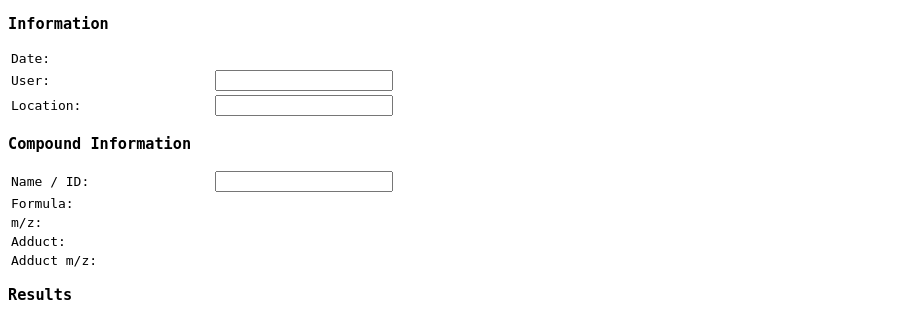
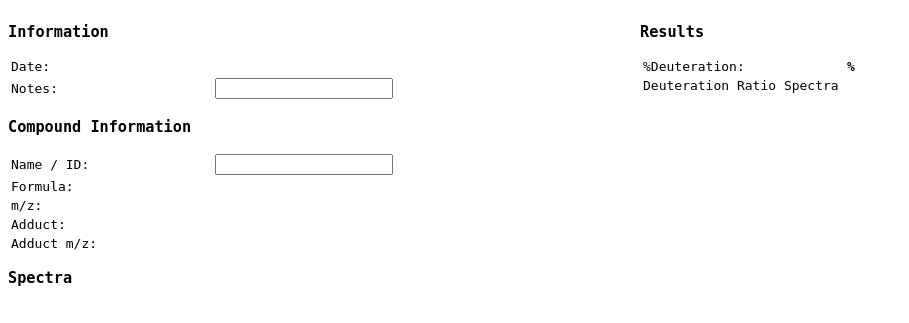
Before and after one commit to djdt/dget, a Flask app: template web/templates/report.html in a window 1280 px wide. Shown: the top 323 px of the page, without its empty margins (0-909 px from the left). Run offline with Flask 2, Linux system fonts and the light colour scheme; the template is opened without the code that fills it, so the values that code supplies are empty.

Commit message:
report A4 and two column

```diff
--- a/web/templates/report.html
+++ b/web/templates/report.html
@@ -7,6 +7,14 @@
             font-family: monospace;
         }
         td { min-width: 200px;}
+        .container {
+            display: grid;
+            grid-template-columns: 1fr 1fr;
+        }
+        @page {
+            size: A4;
+            margin: 1cm;
+        }
         @media print {
             input{
                 border: none;
@@ -15,11 +23,13 @@
     </style>
 </head>
 <body>
+    <div class="container">
+        <div class="row">
             <h3>Information</h3>
                 <table>
                     <tr><td>Date:</td><td>{{ date }}</td></tr>
-            <tr><td>User:</td><td><input type="text"></input></td></tr>
-            <tr><td>Location:</td><td><input type="text"></input></td></tr>
+                    <tr><td>Notes:</td><td><input type="text"></input></td></tr>
+                    <!-- <tr><td>Location:</td><td><input type="text"></input></td></tr> -->
                 </table>
             <h3>Compound Information</h3>
                 <table>
@@ -29,6 +39,8 @@
                     <tr><td>Adduct:</td><td>{{ adduct }}</td></tr>
                     <tr><td>Adduct m/z:</td><td>{{ adduct_mz|round(4) }}</td></tr>
                 </table>
+        </div>
+        <div class="row">
             <h3>Results</h3>
                 <table>
                     <tr><td>%Deuteration:</td><td><b> {{ deuteration|round(2) }} %</td></b></tr>
@@ -37,8 +49,12 @@
                     <tr><td>D{{ state }}:</td><td>{{ perc|round(2) }} %</td></tr>
                     {% endfor %}
                 </table>
+        </div>
+        <div class="center">
             <h3>Spectra</h3>
             <img src={{ image }}></img>
+        </div>
+    </div>
     <!-- <h3>Options</h3> -->
     <!-- {% for key, var in options.items() %} -->
     <!-- <p>{{key}}: {{var}}</p> -->
```
Lines whose indentation alone changed are shown as unchanged.
